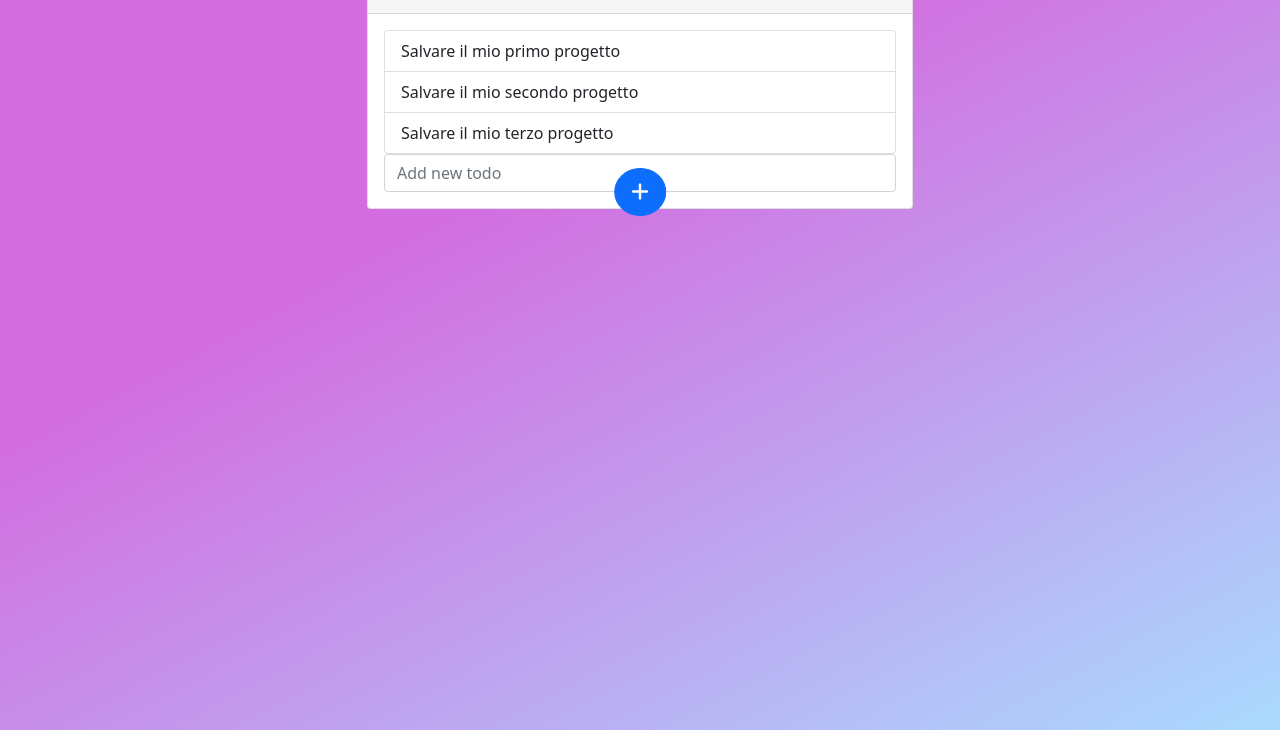
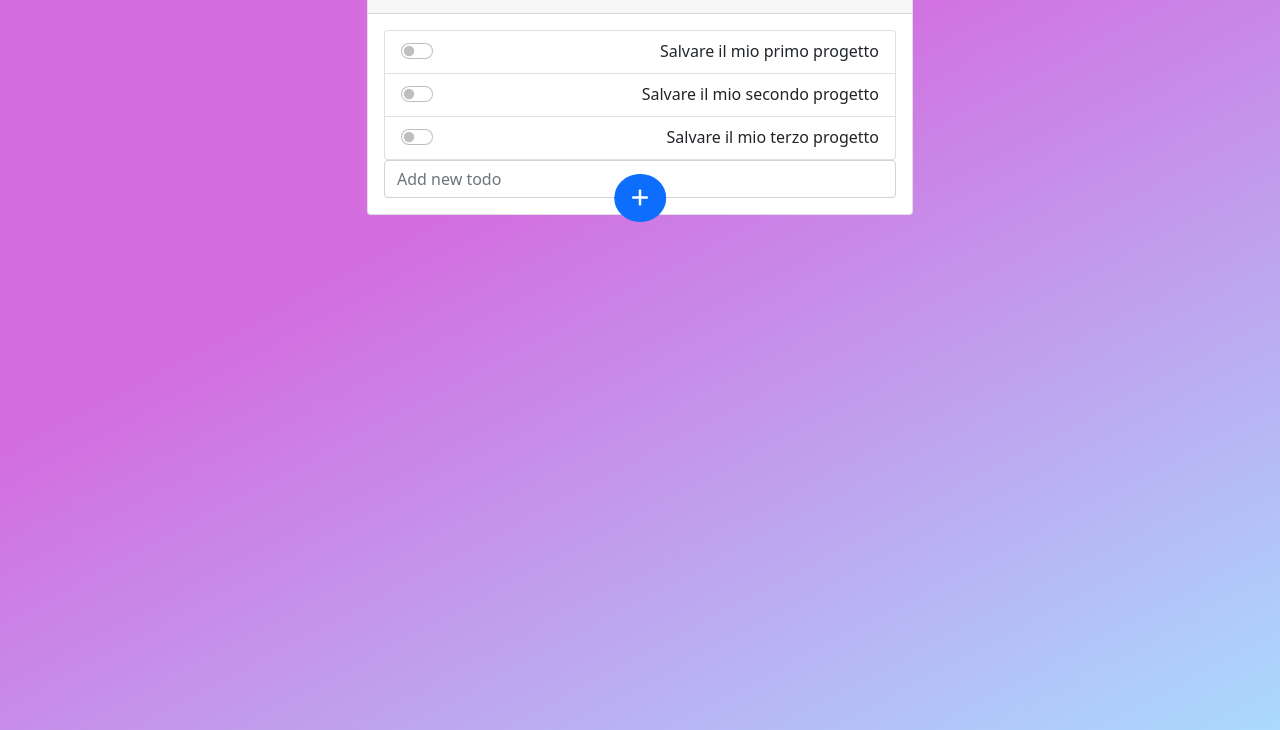
Before and after one commit to marius-leica/vue-todolist, a plain HTML site: page index.html in a window 1280 px wide. Shown: the part 70-800 px from the top of the page. Drawn offline with nearby package versions, Linux system fonts and the light colour scheme.

Commit message:
Milestone 1

```diff
--- a/index.html
+++ b/index.html
@@ -34,7 +34,17 @@
                             <div class="row">
                                 <div class="col-md-12">
                                     <ul class="list-group">
-                                        <li class="list-group-item" v-for="task in todos">{{ task.text }}</li>
+                                        <li class="list-group-item d-flex justify-content-between "
+                                            :class="{'text-decoration-line-through': todos[index].done}"
+                                            v-for="(task, index) in todos">
+                                            <div class="form-check form-switch">
+                                                <input class="form-check-input" type="checkbox" role="switch"
+                                                    :id="`flexSwitchCheck${index}`" v-model="todos[index].done">
+                                                <label class="form-check-label"
+                                                    :for="`flexSwitchCheck${index}`"></label>
+                                            </div>
+                                            {{ task.text }}
+                                        </li>
                                     </ul>
                                     <div class="form-group">
                                         <input type="text" class="form-control" v-model="newTodo"
--- a/main.js
+++ b/main.js
@@ -2,12 +2,17 @@
 
 - text, una stringa che indica il testo del todo
 - done, un booleano(true / false) che indica se il todo è stato fatto oppure no
+
+# MILESTONE 1
+
+Stampare all’interno di una lista, un item per ogni todo.
+Se la proprietà done è uguale a true, visualizzare il testo del todo sbarrato.
 */
 
 const todos = [
   {
     text: "Salvare il mio primo progetto",
-    done: true,
+    done: false,
   },
   {
     text: "Salvare il mio secondo progetto",
@@ -24,9 +29,10 @@ const app = new Vue({
   el: "#app",
   data: {
     todos: todos,
-    // newTodo: "",
   },
-  methods: {
+  methods: {},
+});
+// backtick = `// newTodo: "",
 //     addTodo: function () {
 //       this.todos.push({
 //         text: this.newTodo,
@@ -34,5 +40,3 @@ const app = new Vue({
 //       });
 //       this.newTodo = "";
 //     },
-  },
-});
```
Lines whose indentation alone changed are shown as unchanged.
